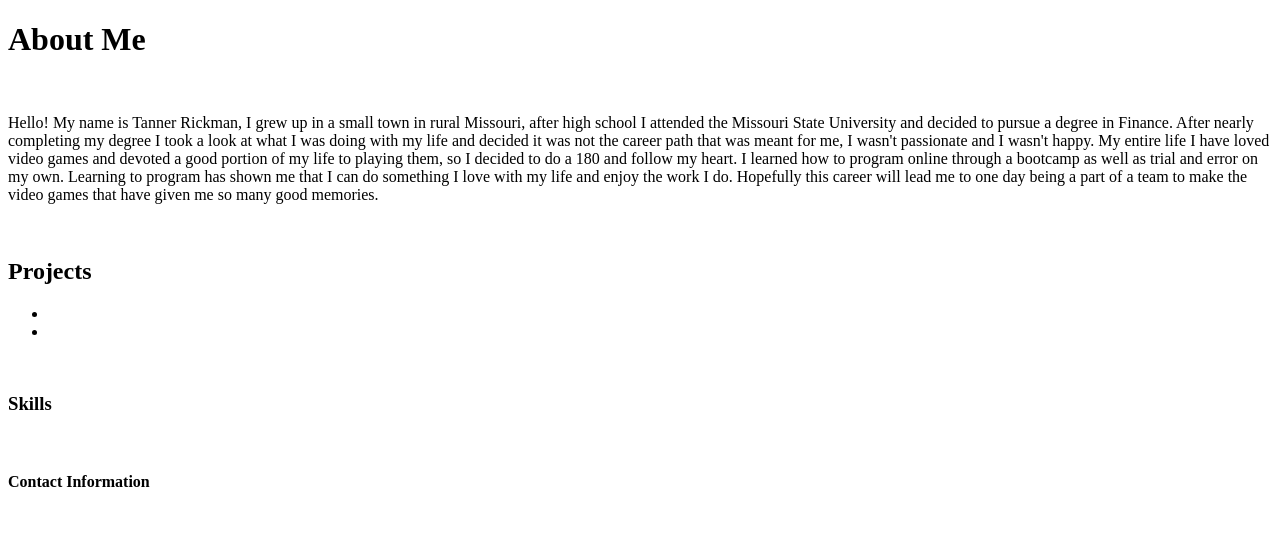
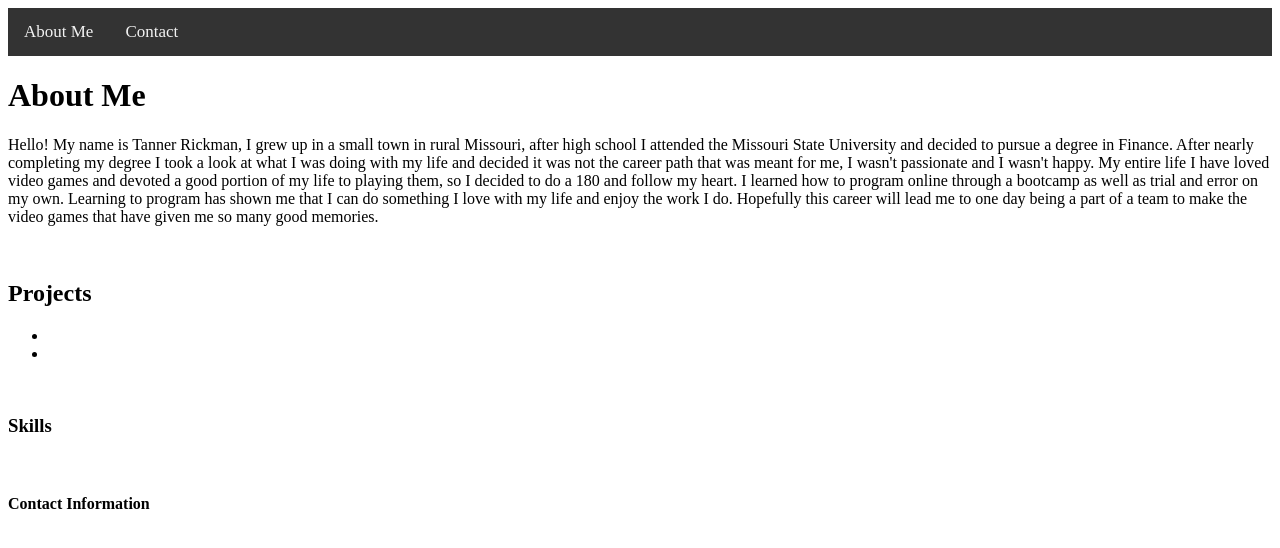
Before and after one commit to TPR1999/PortfolioWebsite, a plain HTML site: page index.html in a window 1280 px wide. Drawn offline with Linux system fonts and the light colour scheme.

Commit message:
added contact page and nav

```diff
--- a/index.html
+++ b/index.html
@@ -4,13 +4,17 @@
     <meta charset="UTF-8">
     <meta http-equiv="X-UA-Compatible" content="IE=edge">
     <meta name="viewport" content="width=device-width, initial-scale=1.0">
+    <link rel="stylesheet" href="style.css">
+
     <title>Tanner Rickman</title>
 </head>
 <body>
-    <nav></nav>
+    <div class="topnav">
+        <a class="active" href="#home">About Me</a>
+        <a href="#contact">Contact</a>
+      </div>
 
         <h1>About Me</h1>
-        <br>
         <p>Hello! My name is Tanner Rickman, I grew up in a small town in rural Missouri, after high school I attended the Missouri State University and decided to pursue a degree in Finance.
             After nearly completing my degree I took a look at what I was doing with my life and decided it was not the career path that was meant for me, I wasn't passionate and I wasn't happy.
             My entire life I have loved video games and devoted a good portion of my life to playing them, so I decided to do a 180 and follow my heart. I learned how to program online through a bootcamp as well as trial and error on my own.
--- a/style.css
+++ b/style.css
@@ -0,0 +1,16 @@
+.topnav {
+    background-color: #333;
+    overflow: hidden;
+  }
+
+.topnav a {
+    float: left;
+    color: #f2f2f2;
+    text-align: center;
+    padding: 14px 16px;
+    text-decoration: none;
+    font-size: 17px;}
+
+    .topnav a:hover {
+        background-color: #ddd;
+        color: black;}
```
Also changed, not shown: contact.html (added), 1 other file.
